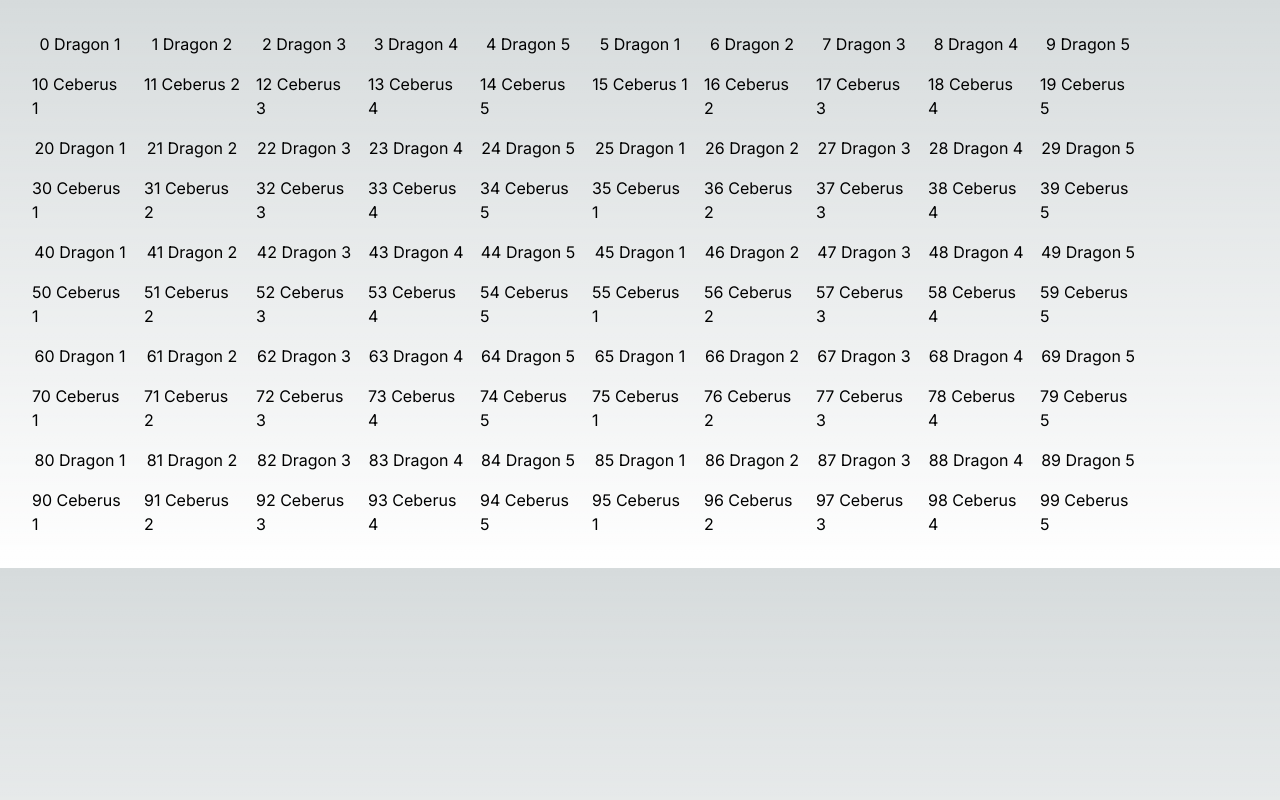
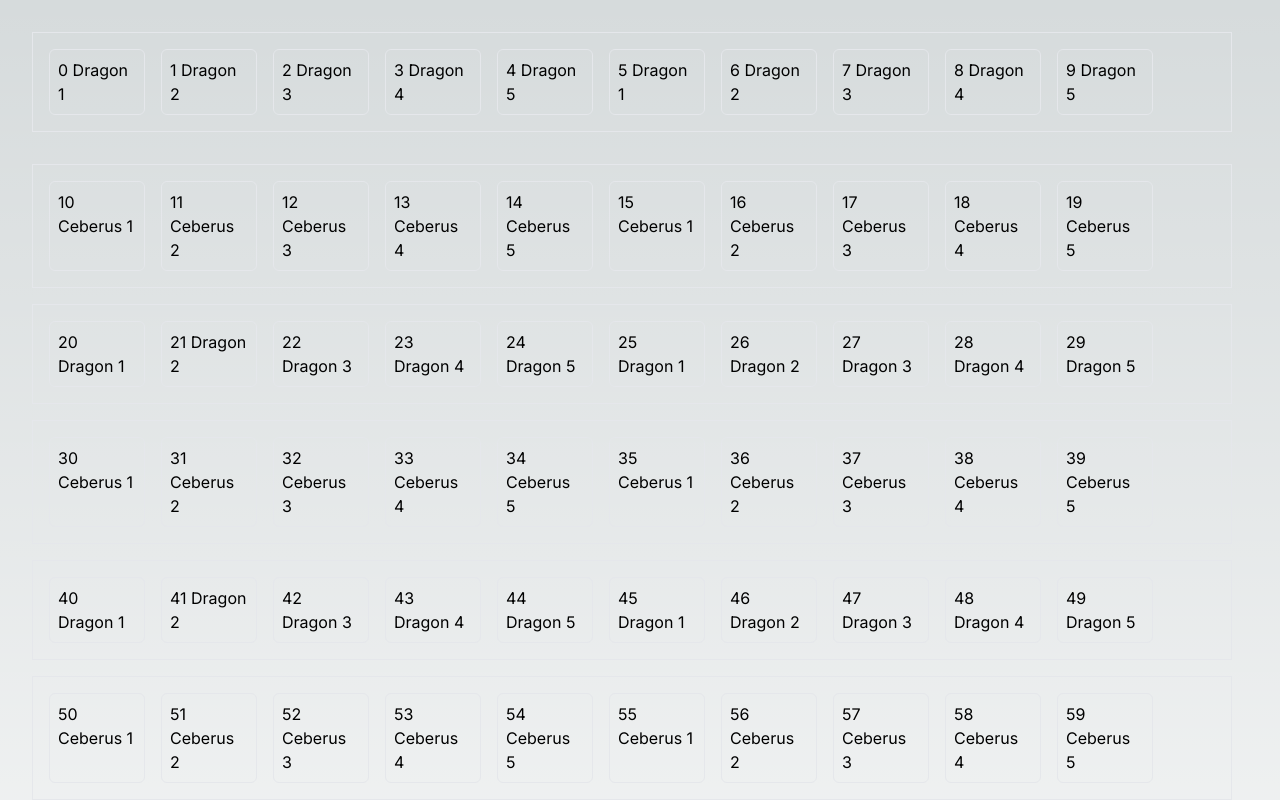
Before and after one commit to Slimaeus/bok-chess-client, a Next.js app: page /games/1 in a window 1280 px wide. Shown: the top 800 px of the page. Built offline with nearby package versions, Linux system fonts and the light colour scheme.

Commit message:
test add dragdrop to board

```diff
--- a/src/app/games/[id]/page.tsx
+++ b/src/app/games/[id]/page.tsx
@@ -1,19 +1,59 @@
 "use client";
 
-import {Game} from "@/libs/games/Game";
-import { useEffect, useState } from "react"
+import { Game } from "@/libs/games/Game";
+import { useEffect, useState } from "react";
+import { DragDropContext, Draggable, Droppable, OnDragEndResponder } from "react-beautiful-dnd";
 
 interface GamePageOptions {
-  params: { id: string }
+  params: { id: string };
 }
 
 export default function Page(options: GamePageOptions) {
-  // const [board, setBoard] = useState<Board>()
-  const [game, setGame] = useState<Game>(new Game({id: options.params.id}))
-  return <div className="m-8 flex flex-col space-y-4">
-                {game.board.map((row, i) => (
-                    <div key={`row_${i}`} className="flex space-x-4">
-                        {row.map((cell, j) => {
+  const [game, setGame] = useState<Game>(new Game({ id: options.params.id }));
+
+
+  const handleDragDrop: OnDragEndResponder = (results, provided) => {
+    const { source, destination, type } = results;
+    if (!destination) return;
+    if (
+      source.droppableId === destination.droppableId &&
+      source.index === destination.index
+    )
+      return;
+    if (type === "group") {
+      const sourceRow = parseInt(source.droppableId)
+      const destinationRow = parseInt(destination.droppableId)
+
+      console.log(destination.index)
+
+
+        const temp = game.board[sourceRow][source.index]
+        game.board[sourceRow][source.index] = game.board[destinationRow][destination.index]
+        game.board[destinationRow][destination.index] = temp
+        setGame(game);
+
+      // const [removed] = newList[sourceRow].splice(source.index, 1);
+      // newList[destinationRow].splice(destination.index, 0, removed);
+    }
+  };
+
+  return (
+    <DragDropContext onDragEnd={handleDragDrop}>
+      <div className="m-8 flex flex-col space-y-4">
+        {game.board.map((row, rowIndex) => (
+          <Droppable
+            droppableId={rowIndex.toString()}
+            key={rowIndex}
+            type="group"
+          >
+            {(provided) => (
+              <div
+                key={`row_${rowIndex}`}
+                className="flex space-x-4 border p-4 mb-4 mr-4"
+                {...provided.droppableProps}
+                ref={provided.innerRef}
+              >
+                {row.map((cell, index) => {
                   // const isSelected =
                   //     selectedSquare &&
                   //     selectedSquare.coord.x == i &&
@@ -25,52 +65,70 @@ export default function Page(options: GamePageOptions) {
 
                   const baseClassName =
                     // selected +
-                                ' ' +
-                                'flex w-24 justify-center cursor-pointer'
+                    " " + "flex w-24 justify-center cursor-pointer";
 
-                            const itemColorStyle = (color: string) => `${baseClassName} bg-white-500 hover:bg-${color}-400`
+                  const itemColorStyle = (color: string) =>
+                    `${baseClassName} bg-white-500 hover:bg-${color}-400`;
 
-                            const white = itemColorStyle('white')
-                            const green = itemColorStyle('green')
-                            const blue = itemColorStyle('blue')
-                            const yellow = itemColorStyle('yellow')
-                            const red = itemColorStyle('red')
+                  const white = itemColorStyle("white");
+                  const green = itemColorStyle("green");
+                  const blue = itemColorStyle("blue");
+                  const yellow = itemColorStyle("yellow");
+                  const red = itemColorStyle("red");
 
                   const emptyCell =
-                                baseClassName +
-                                ' ' +
-                                'bg-slate-500 hover:bg:slate-400'
+                    baseClassName + " " + "bg-slate-500 hover:bg:slate-400";
 
-                            const getClassName = (star: number) : string => {
+                  const getClassName = (star: number): string => {
                     switch (star) {
                       case 1:
-                                  return white
+                        return white;
                       case 2:
-                                  return green
+                        return green;
                       case 3:
-                                  return blue
+                        return blue;
                       case 4:
-                                  return yellow
+                        return yellow;
                       case 5:
-                                  return red
+                        return red;
                     }
-                              return red
-                            }
+                    return red;
+                  };
                   return (
-                              cell !== null && cell.item !== null &&
+                    cell &&
+                    cell.item !== null && (
+                      <Draggable
+                        draggableId={`${rowIndex}-${index}`}
+                        key={`${rowIndex}-${index}`}
+                        index={index}
+                      >
+                        {(provided) => (
                           <div
-                                    key={`cell_${j}`}
-                                    className={getClassName(cell.item.star)}
+                            {...provided.draggableProps}
+                            {...provided.dragHandleProps}
+                    ref={provided.innerRef}
+
+                            key={`cell_${index}`}
+                            className={getClassName(cell.item!.star) + ' border p-2 rounded-md'}
                             onClick={() => {
-                                      console.log(cell)
-                                      console.log(`${getClassName(cell.item?.star ?? 1)}`)
+                              console.log(cell);
+                              console.log(
+                                `${getClassName(cell.item?.star ?? 1)}`
+                              );
                             }}
-                              >{`${ cell.item.id} ${
-                                  cell.item.name
-                              } ${cell.item.star}`}</div>
+                          >{`${cell.item!.id} ${cell.item!.name} ${
+                            cell.item!.star
+                          }`}</div>
+                        )}
+                      </Draggable>
                     )
+                  );
                 })}
               </div>
+            )}
+          </Droppable>
         ))}
       </div>
+    </DragDropContext>
+  );
 }
```
Lines whose indentation alone changed are shown as unchanged.
